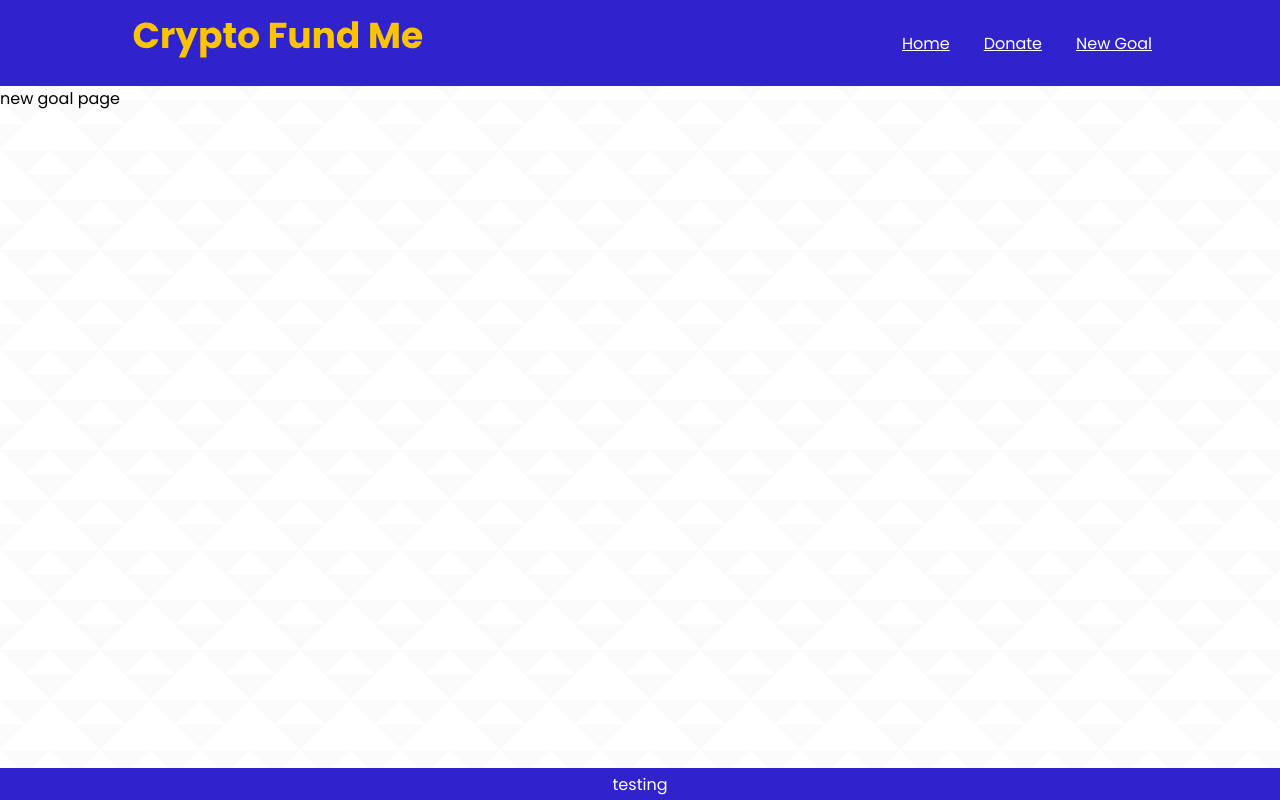
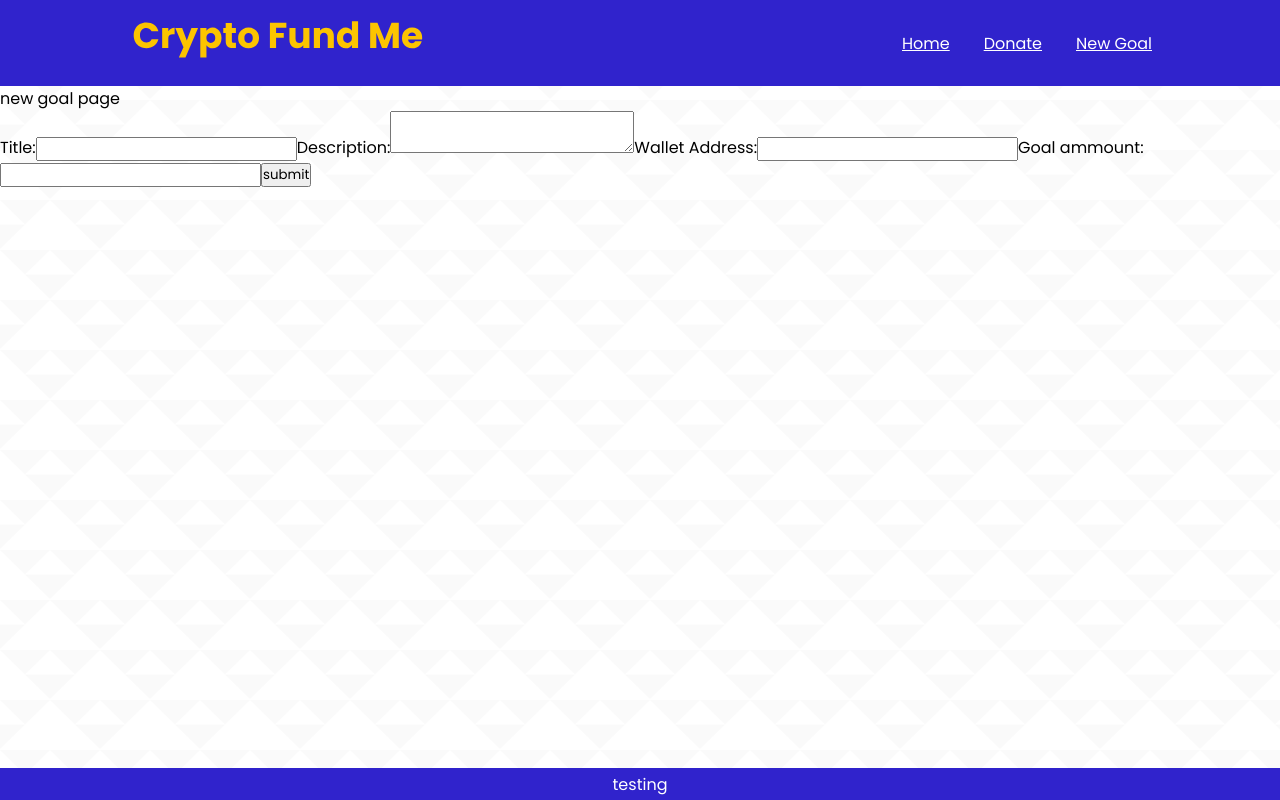
Before and after one commit to evanbuschor/crypto-fund-me-web, a React (Create React App) app: page /NewGoal in a window 1280 px wide. Built offline with nearby package versions, Linux system fonts and the light colour scheme.

Commit message:
latest changes for laptop

```diff
--- a/src/Components/NewGoal.js
+++ b/src/Components/NewGoal.js
@@ -1,11 +1,35 @@
-import React from 'react'
+import React from "react";
+
+function handleSubmit(e) {
+    e.preventDefault();
+    console.log("form submit", e);
+}
 
 const NewGoal = () => {
     return (
         <div>
             new goal page
+            <form onSubmit={handleSubmit}>
+                <label htmlFor="title">
+                    Title:
+                    <input id="title" type="text" />
+                </label>
+                <label htmlFor="desc">
+                    Description:
+                    <textarea id="desc" />
+                </label>
+                <label htmlFor="wallet">
+                    Wallet Address:
+                    <input id="wallet" type="text" />
+                </label>
+                <label htmlFor="ammount">
+                    Goal ammount:
+                    <input id="ammount" type="text" />
+                </label>
+                <button>submit</button>
+            </form>
         </div>
-    )
-}
+    );
+};
 
-export default NewGoal
+export default NewGoal;
```
